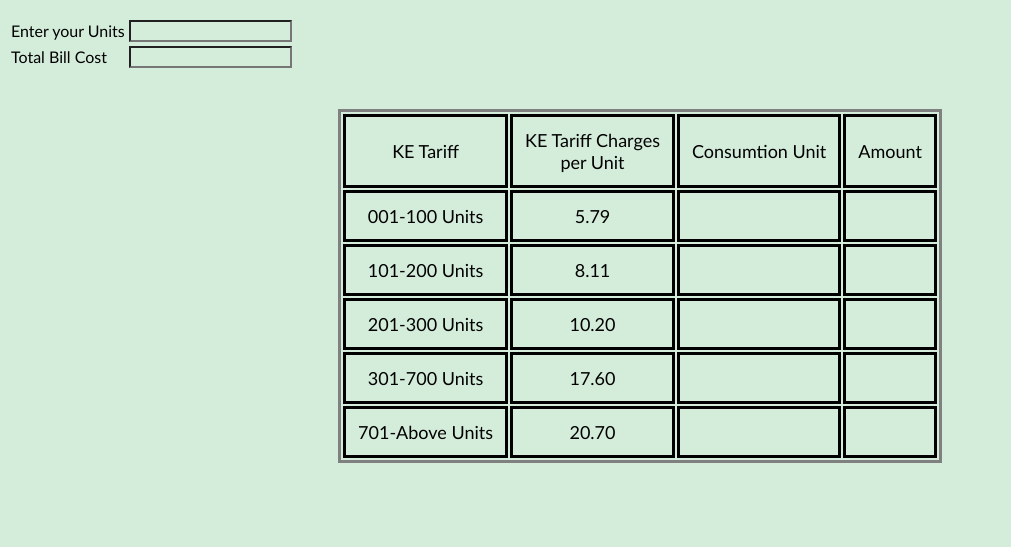
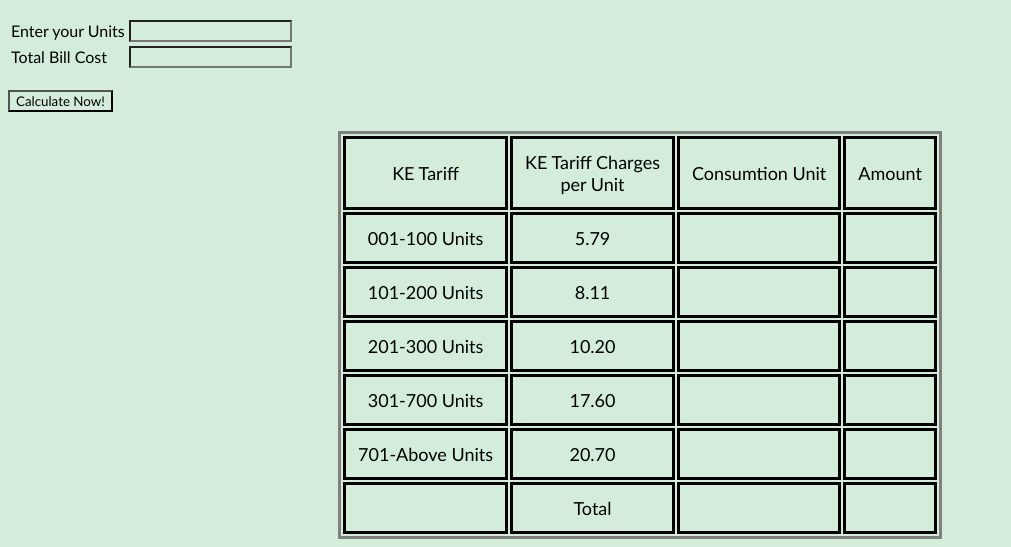
Before and after one commit to umairsadiq88/JS-Class-Ptractice, a plain HTML site: page KE App/index.html in a window 1280 px wide. Shown: the part 420-967 px from the top of the page, without its empty margins (0-1011 px from the left). Before the commit the page ends 891 px from the top, so only its background shows below. Drawn offline with Linux system fonts and the light colour scheme.

Commit message:
update ke app

```diff
--- a/KE App/App.js
+++ b/KE App/App.js
@@ -1,38 +1,104 @@
 function getUnit() {
-    var units = document.getElementById("units").value;
-    var totalUnits = document.getElementById("total").value;
+  var units = document.getElementById("units").value;
+  var newUnits;
+  var remainUnits;
+  var firstHundredUnit= 100 * 5.79;
+  var secondHundredUnit = 100 * 8.11;
+  var thirdHundredUnit = 100 *10.20;
+  var fourthHundredUnit = 400 * 17.60;
 
-    if (units <= 100) {
-        var newUnits = (units * 5.79)
-        newUnits = Math.round(newUnits);
-        document.getElementById("total").value = newUnits;
-    }
+  console.log("function call");
+  if (!units) {
+    return alert("Plz enter Unit First");
+  }
 
-    else if (units <= 200) {
-        var remaiUnits = (units - 100);
-        var hundredUnit = (100 * 5.79);
-        var newUnits = (remaiUnits * 8.11) + hundredUnit;
-        newUnits = Math.round(newUnits);
-        totalUnits = newUnits;
-
-    }
-
-    else if (units <= 300) {
-        var newUnits = (units * 10.20)
-        newUnits = Math.round(newUnits);
-        totalUnits = newUnits;
-    }
-
-    else if (units <= 700) {
-        var newUnits = (units * 17.60)
-        newUnits = Math.round(newUnits);
-        totalUnits = newUnits;
-    }
-
-    else if (units >= 701) {
-        var newUnits = (units * 17.60)
-        newUnits = Math.round(newUnits);
-        totalUnits = newUnits;
-    }
-
+  if (units <= 100) {
+    newUnits = units * 5.79;
+    newUnits = Math.round(newUnits);
+    document.getElementById("total").value = newUnits;
+    document.getElementById("oneHund").innerHTML = document.getElementById(
+      "total"
+    ).value;
+    document.getElementById("oneHundUnit").innerHTML = units;
+  } else if (units <= 200) {
+    remainUnits = units - 100;
+    newUnits = remainUnits * 8.11 + firstHundredUnit;
+    newUnits = Math.round(newUnits);
+    document.getElementById("total").value = newUnits;
+    document.getElementById("oneHund").innerHTML = Math.round(firstHundredUnit);
+    document.getElementById("twoHund").innerHTML = Math.round(
+      remainUnits * 8.11
+    );
+    document.getElementById("oneHundUnit").innerHTML = 100;
+    document.getElementById("twoHundUnit").innerHTML = remainUnits;
+  } else if (units <= 300) {
+    remainUnits = units - 200;
+    newUnits = remainUnits * 10.2 + firstHundredUnit + secondHundredUnit;
+    newUnits = Math.round(newUnits);
+    document.getElementById("total").value = newUnits;
+    document.getElementById("oneHund").innerHTML = Math.round(firstHundredUnit);
+    document.getElementById("twoHund").innerHTML = Math.round(
+      secondHundredUnit
+    );
+    document.getElementById("threeHund").innerHTML = Math.round(
+      remainUnits * 10.2
+    );
+    document.getElementById("oneHundUnit").innerHTML = 100;
+    document.getElementById("twoHundUnit").innerHTML = 100;
+    document.getElementById("threeHundUnit").innerHTML = remainUnits;
+  } else if (units <= 700) {
+    remainUnits = units - 300;
+    newUnits =
+      remainUnits * 17.6 +
+      firstHundredUnit +
+      secondHundredUnit +
+      thirdHundredUnit;
+    newUnits = Math.round(newUnits);
+    document.getElementById("total").value = newUnits;
+    document.getElementById("oneHund").innerHTML = Math.round(firstHundredUnit);
+    document.getElementById("twoHund").innerHTML = Math.round(
+      secondHundredUnit
+    );
+    document.getElementById("threeHund").innerHTML = Math.round(
+      thirdHundredUnit
+    );
+    document.getElementById("forthHund").innerHTML = Math.round(
+      remainUnits * 17.6
+    );
+    document.getElementById("oneHundUnit").innerHTML = 100;
+    document.getElementById("twoHundUnit").innerHTML = 100;
+    document.getElementById("threeHundUnit").innerHTML = 100;
+    document.getElementById("forthHundUnit").innerHTML = remainUnits;
+  } else if (units >= 701) {
+    remainUnits = units - 700;
+    newUnits =
+      remainUnits * 20.7 +
+      firstHundredUnit +
+      secondHundredUnit +
+      thirdHundredUnit +
+      fourthHundredUnit;
+    newUnits = Math.round(newUnits);
+    document.getElementById("total").value = newUnits;
+    document.getElementById("oneHund").innerHTML = Math.round(firstHundredUnit);
+    document.getElementById("twoHund").innerHTML = Math.round(
+      secondHundredUnit
+    );
+    document.getElementById("threeHund").innerHTML = Math.round(
+      thirdHundredUnit
+    );
+    document.getElementById("forthHund").innerHTML = Math.round(
+      fourthHundredUnit
+    );
+    document.getElementById("fifthHund").innerHTML = Math.round(
+      remainUnits * 20.7
+    );
+    document.getElementById("oneHundUnit").innerHTML = 100;
+    document.getElementById("twoHundUnit").innerHTML = 100;
+    document.getElementById("threeHundUnit").innerHTML = 100;
+    document.getElementById("forthHundUnit").innerHTML = 400;
+    document.getElementById("fifthHundUnit").innerHTML = remainUnits;
+  }
+  document.getElementById("totalamount").innerHTML = document.getElementById(
+    "total"
+  ).value;
 }
--- a/KE App/index.html
+++ b/KE App/index.html
@@ -1,88 +1,87 @@
 <!DOCTYPE html>
 <html lang="en">
-
   <head>
-    <meta charset="UTF-8">
-    <meta name="viewport" content="width=device-width, initial-scale=1.0">
-    <link rel="stylesheet" href="style.css">
+    <meta charset="UTF-8" />
+    <meta name="viewport" content="width=device-width, initial-scale=1.0" />
+    <link rel="stylesheet" href="style.css" />
     <title>KE Bill Calculation App</title>
   </head>
 
   <body>
-
     <div class="main">
       <image src="https://www.ke.com.pk/assets/themes/KE/images/logo.png" />
       <h1>Bill Calculation</h1>
-        <p>This App will help you to calculate your monthly KE bill as per KE tarriff.</p>
-
+      <p>
+        This App will help you to calculate your monthly KE bill as per KE
+        tarriff.
+      </p>
     </div>
 
-<form>
     <table>
-
       <tr>
-            <td><label name="unit enter">Enter your Units</label> </td>
-            <td><input type="number" name="unit enter" id="units" /> </td>
+        <td><label name="unit enter">Enter your Units</label></td>
+        <td><input type="number" name="unit enter" id="units" /></td>
       </tr>
       <tr>
-            <td><label name="Total Bill Cost">Total Bill Cost</label> </td>
-            <td><input type="text" name="Total Bill Cost" id="total"/> </td>
+        <td><label name="Total Bill Cost">Total Bill Cost</label></td>
+        <td><input type="text" name="Total Bill Cost" id="total" /></td>
       </tr>
     </table>
 
-</form>
+    <br />
+    <button onclick="getUnit()">Calculate Now!</button>
 
     <br /><br />
 
-
-
     <table class="billCal">
       <tr>
-            <td> KE Tariff</td>
+        <td>KE Tariff</td>
         <td>KE Tariff Charges <br />per Unit</td>
         <td>Consumtion Unit</td>
         <td>Amount</td>
       </tr>
 
       <tr>
-            <td>001-100 Units </td>
+        <td>001-100 Units</td>
         <td>5.79</td>
-            <td></td>
-            <td></td>
+        <td id="oneHundUnit"></td>
+        <td id="oneHund"></td>
       </tr>
 
       <tr>
-            <td> 101-200 Units</td>
+        <td>101-200 Units</td>
         <td>8.11</td>
-            <td></td>
-            <td></td>
+        <td id="twoHundUnit" ></td>
+        <td id="twoHund"> </td>
       </tr>
 
       <tr>
         <td>201-300 Units</td>
         <td>10.20</td>
-            <td></td>
-            <td></td>
+        <td id="threeHundUnit"></td>
+        <td id="threeHund"></td>
       </tr>
 
       <tr>
         <td>301-700 Units</td>
         <td>17.60</td>
-            <td></td>
-            <td></td>
+        <td id="forthHundUnit"></td>
+        <td id="forthHund"></td>
       </tr>
 
       <tr>
         <td>701-Above Units</td>
         <td>20.70</td>
+        <td id="fifthHundUnit"></td>
+        <td id="fifthHund"></td>
+      </tr>
+      <tr>
         <td></td>
-            <td></td>
+        <td>Total</td>
+        <td id="totalunit"></td>
+        <td id="totalamount"></td>
       </tr>
-
     </table>
-
-
   </body>
   <script src="App.js"></script>
-
 </html>
```
Also changed, not shown: App.js (line endings or trailing spaces). Lines whose indentation alone changed are shown as unchanged.
